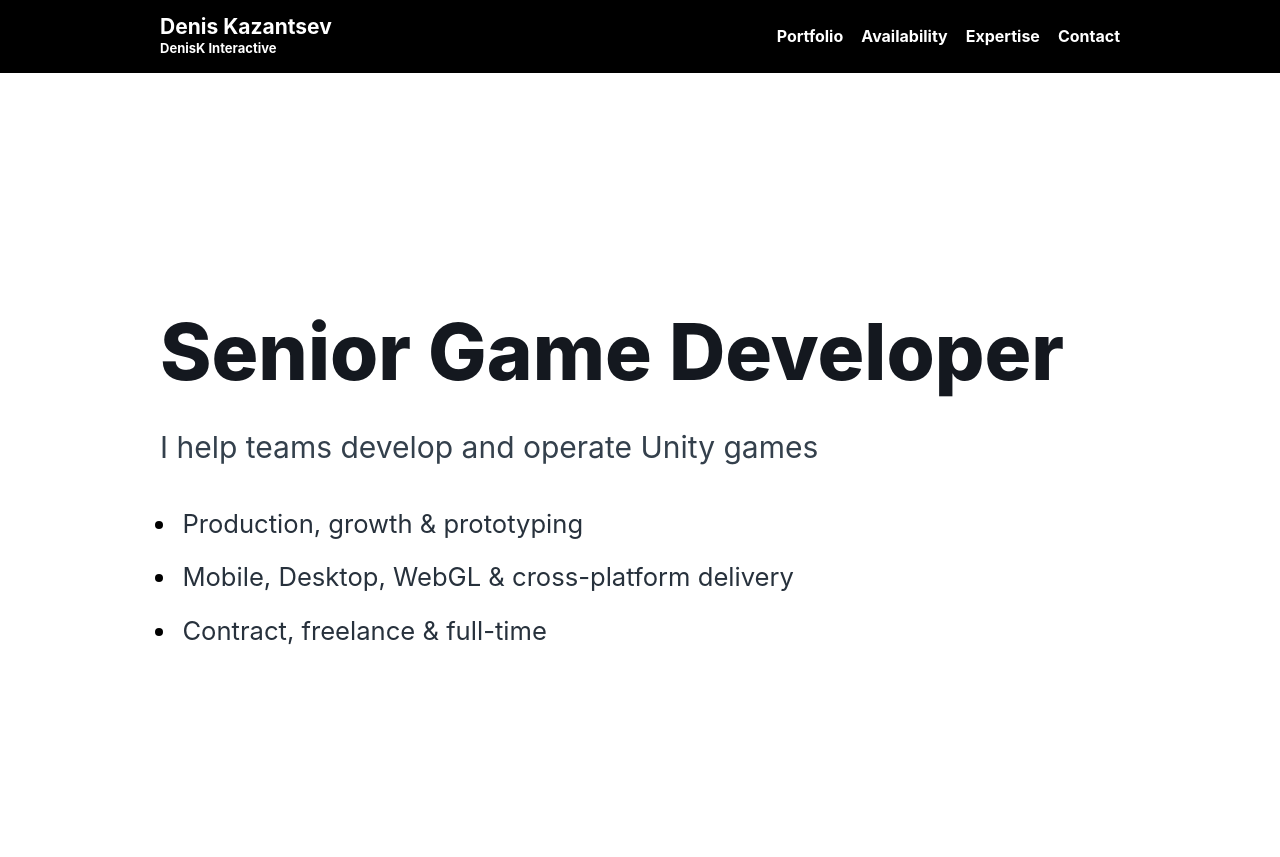
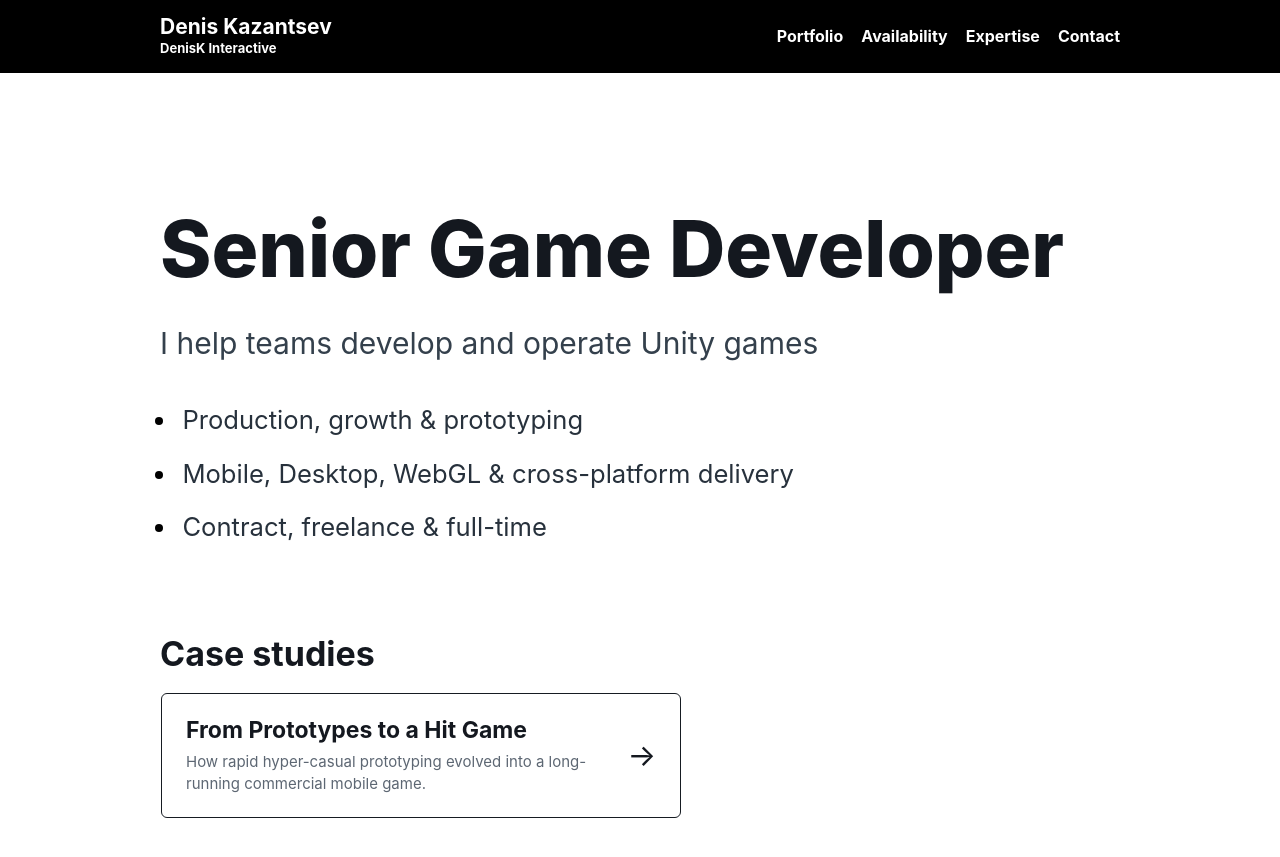
Before and after one commit to JokerDen/denisk, a Jekyll site: the page built from index.md, in a window 1280 px wide and 900 px high. Shown: the top 857 px of the window. Built offline with Jekyll 4.4.1, drawn with Linux system fonts in a browser that asks for light colours.

Commit message:
iter main

```diff
--- a/assets/css/site.css
+++ b/assets/css/site.css
@@ -115,17 +115,15 @@ nav a:hover {
 }
 
 .content {
-  scroll-snap-type: y proximity;
+  min-height: 0;
 }
 
 section {
   display: grid;
-  min-height: calc(100svh - var(--header-height));
-  align-items: center;
+  align-items: start;
   padding: 72px 0;
   border-bottom: 1px solid var(--line);
   background: var(--paper);
-  scroll-snap-align: start;
 }
 
 section:nth-of-type(even) {
@@ -139,6 +137,11 @@ section:nth-of-type(even) {
 
 .hero .section-inner {
   max-width: 1060px;
+}
+
+.hero {
+  padding-top: clamp(88px, 11vw, 132px);
+  padding-bottom: clamp(64px, 8vw, 96px);
 }
 
 .eyebrow {
@@ -298,6 +301,78 @@ li::marker {
   margin-top: 34px;
 }
 
+.featured-work {
+  margin-top: clamp(56px, 8vw, 88px);
+}
+
+.featured-work h2 {
+  margin-bottom: 18px;
+  font-size: clamp(24px, 3vw, 34px);
+}
+
+.featured-work-list {
+  display: flex;
+  gap: 14px;
+  overflow-x: auto;
+  padding: 1px 1px 10px;
+  scrollbar-width: thin;
+}
+
+.featured-work-card {
+  display: flex;
+  flex: 0 0 min(100%, 520px);
+  align-items: center;
+  justify-content: space-between;
+  gap: 24px;
+  padding: 22px 24px;
+  border: 1px solid #161b22;
+  border-radius: 6px;
+  background: transparent;
+  color: var(--ink);
+  text-decoration: none;
+  transition: background-color 140ms ease, color 140ms ease, transform 140ms ease;
+}
+
+.featured-work-card:hover {
+  background: #161b22;
+  color: #ffffff;
+  transform: translateY(-2px);
+}
+
+.featured-work-card:hover .featured-work-copy strong,
+.featured-work-card:hover .featured-work-copy > span {
+  color: #ffffff;
+}
+
+.featured-work-copy,
+.featured-work-copy strong,
+.featured-work-copy > span {
+  display: block;
+}
+
+.featured-work-copy strong {
+  font-size: clamp(19px, 2vw, 23px);
+  line-height: 1.25;
+}
+
+.featured-work-copy > span {
+  margin-top: 7px;
+  color: var(--muted);
+  font-size: 15px;
+  line-height: 1.45;
+}
+
+.featured-work-arrow {
+  flex: 0 0 auto;
+  font-size: 30px;
+  line-height: 1;
+  transition: transform 140ms ease;
+}
+
+.featured-work-card:hover .featured-work-arrow {
+  transform: translateX(4px);
+}
+
 .expertise-list {
   display: grid;
   gap: 22px;
@@ -323,7 +398,6 @@ li::marker {
 }
 
 .portfolio {
-  min-height: auto;
   align-items: start;
   padding-block: 72px 84px;
 }
@@ -1269,8 +1343,21 @@ strong {
   }
 
   section {
-    min-height: calc(100svh - var(--header-height));
     padding: 42px 0;
+  }
+
+  .hero {
+    padding-top: 64px;
+    padding-bottom: 56px;
+  }
+
+  .featured-work {
+    margin-top: 48px;
+  }
+
+  .featured-work-card {
+    gap: 16px;
+    padding: 18px;
   }
 
   h1 {
--- a/index.md
+++ b/index.md
@@ -13,6 +13,19 @@ description: Senior Unity development for teams building, releasing, and support
       <li>Mobile, Desktop, WebGL &amp; cross-platform delivery</li>
       <li>Contract, freelance &amp; full-time</li>
     </ul>
+
+    <div class="featured-work" aria-labelledby="featured-work-title">
+      <h2 id="featured-work-title">Case studies</h2>
+      <div class="featured-work-list">
+        <a class="featured-work-card" href="{{ '/from-prototypes-to-a-hit-game/' | relative_url }}">
+          <span class="featured-work-copy">
+            <strong>From Prototypes to a Hit Game</strong>
+            <span>How rapid hyper-casual prototyping evolved into a long-running commercial mobile game.</span>
+          </span>
+          <span class="featured-work-arrow" aria-hidden="true">&rarr;</span>
+        </a>
+      </div>
+    </div>
   </div>
 </section>
 
```
